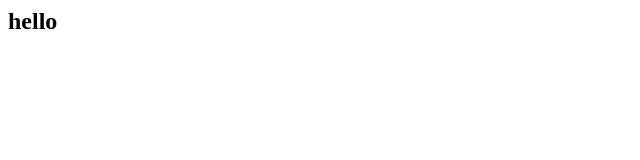
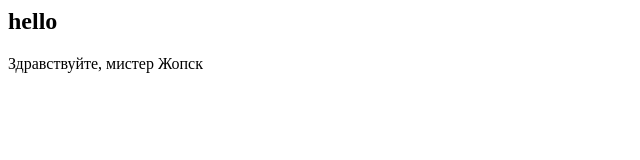
Before and after one commit to RoxanaFray/firsttry, a plain HTML site: page index.html in a window 1280 px wide. Shown: the whole page, without its empty margins (0-640 px from the left). Drawn offline with Linux system fonts and the light colour scheme.

Commit message:
welocme paragraph

```diff
--- a/index.html
+++ b/index.html
@@ -1 +1,2 @@
 <h2>hello</h2>
+<div>Здравствуйте, мистер Жопск</div>
```
